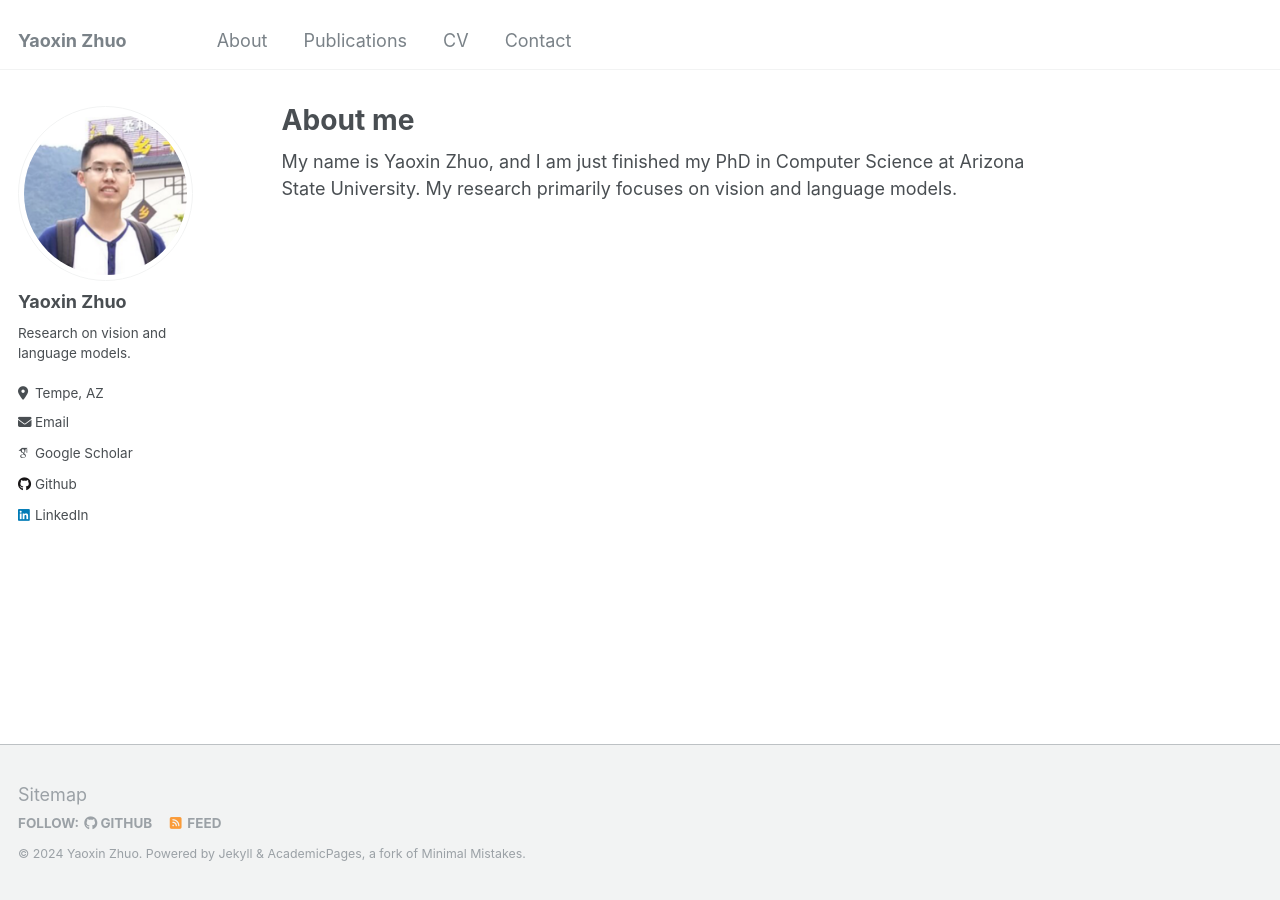
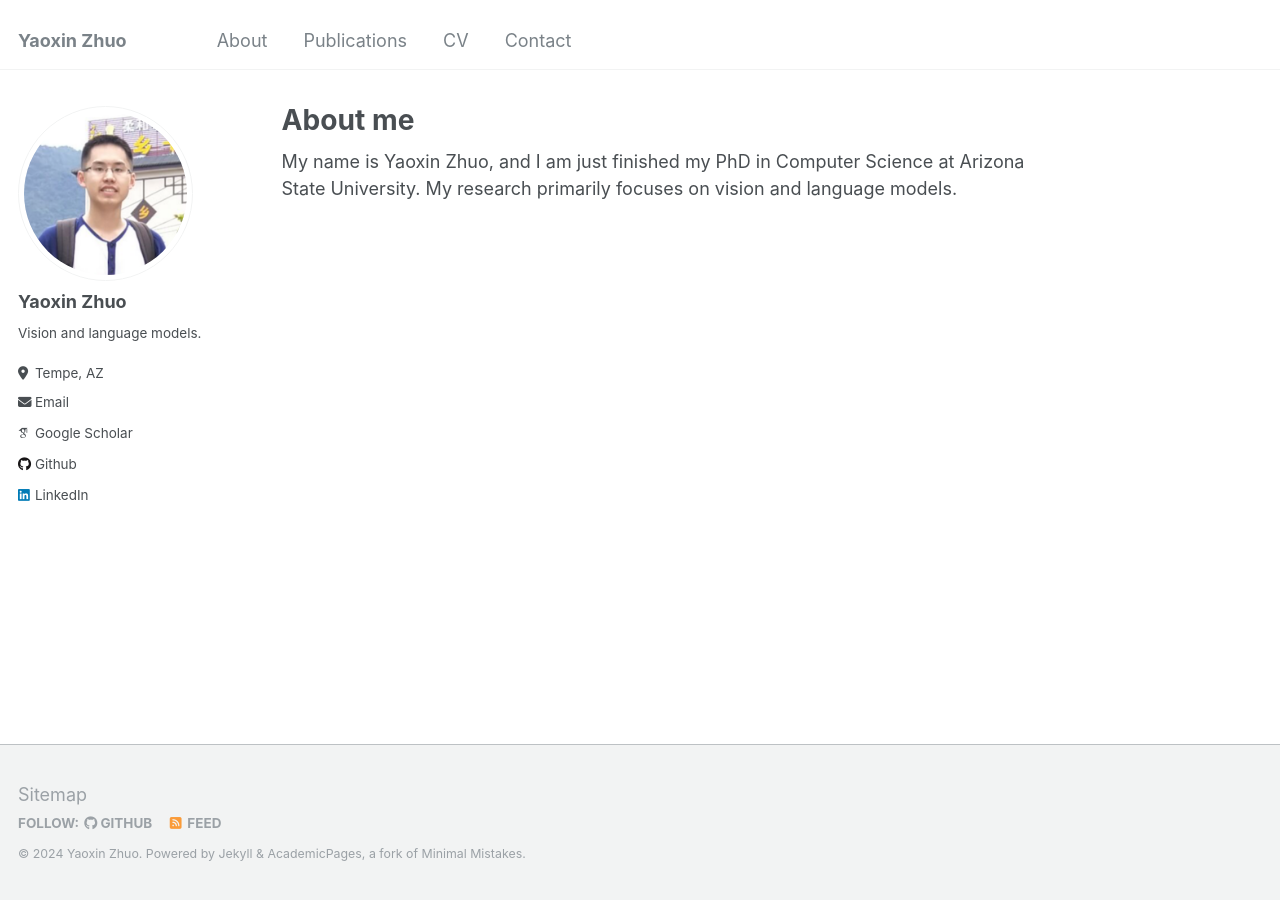
Before and after one commit to yaoxinzhuo/yaoxinzhuo.github.io, a Jekyll site: the page built from _pages/about.md, in a window 1280 px wide. Built offline with Jekyll 4.4.1, drawn with Linux system fonts in a browser that asks for light colours; some web fonts are replaced.

Commit message:
Update _config.yml

```diff
--- a/_config.yml
+++ b/_config.yml
@@ -24,7 +24,7 @@ author:
   avatar           : "picture.png"
   name             : "Yaoxin Zhuo"
   pronouns         : # example: "she/her"
-  bio              : "Research on vision and language models."
+  bio              : "Vision and language models."
   location         : "Tempe, AZ"
   employer         : #"Red Brick University"
   uri              : # URL
```
